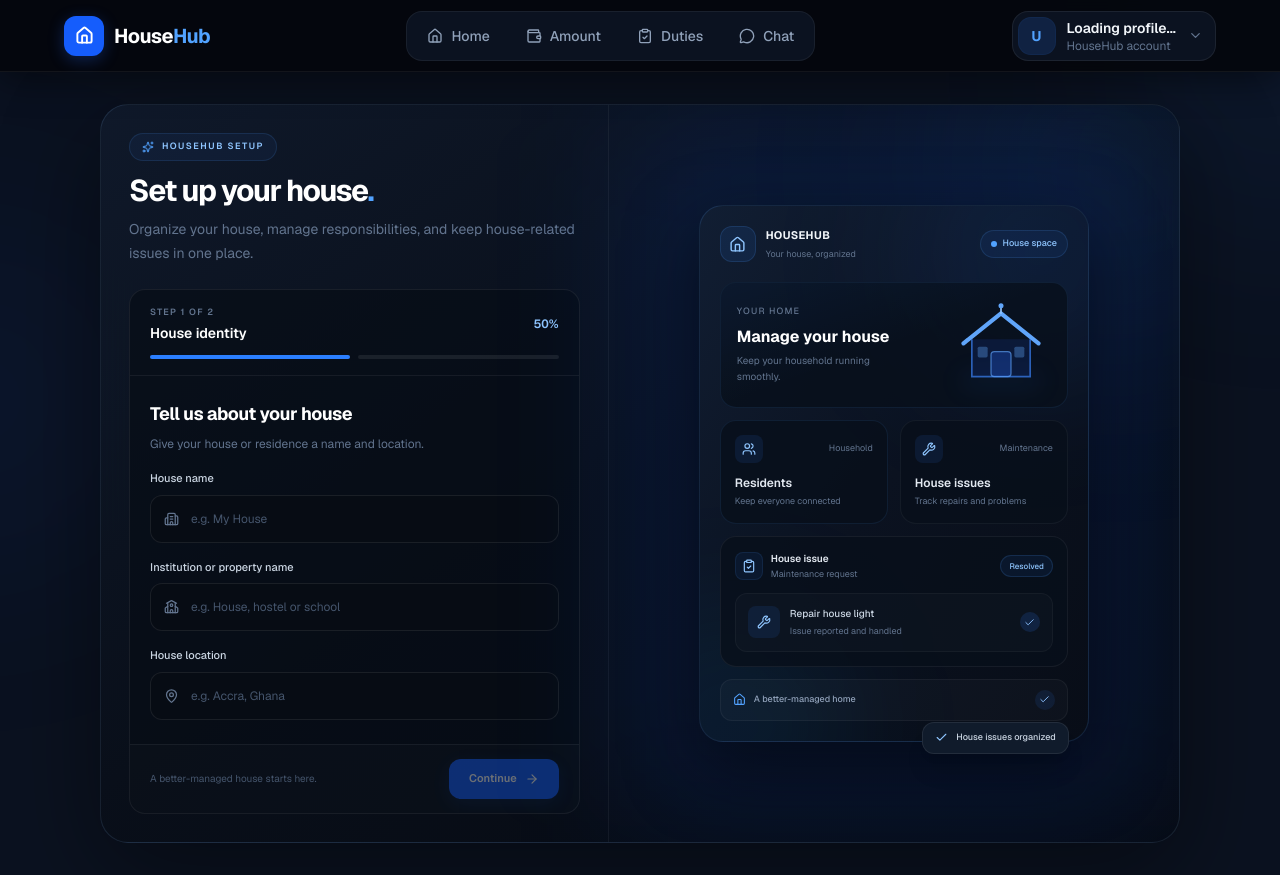
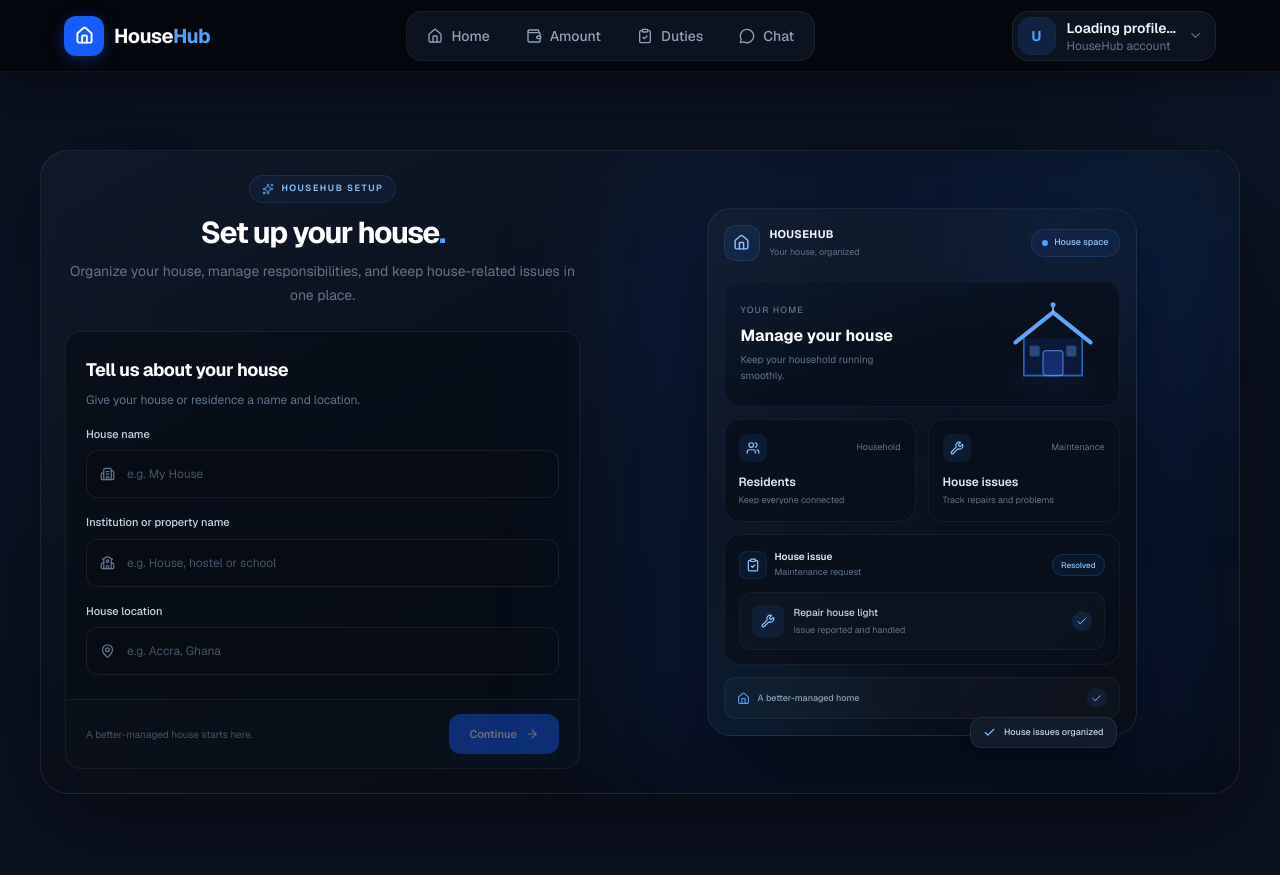
Before and after one commit to petersam6636-web/HouseHub, a Next.js app: page /home/create in a window 1280 px wide. Built offline with nearby package versions, Linux system fonts and the light colour scheme.

Commit message:
fix the design again

```diff
--- a/app/home/create/CreatePage.tsx
+++ b/app/home/create/CreatePage.tsx
@@ -39,17 +39,6 @@ const initialFormData: ProjectFormData = {
   start_date: "",
   academic_year: "",
 };
-
-const steps = [
-  {
-    title: "House identity",
-    description: "Let's start with the basic information about your house.",
-  },
-  {
-    title: "House details",
-    description: "Complete the details to finish setting up your house.",
-  },
-];
 
 const inputClass =
   "h-11 sm:h-12 w-full rounded-xl border border-white/[0.08] bg-[#070C14] pl-10 pr-4 text-xs text-white outline-none transition-all placeholder:text-slate-600 focus:border-blue-400/40 focus:ring-2 focus:ring-blue-500/[0.08]";
@@ -181,8 +170,6 @@ export default function CreateProject() {
     // id and created_at should be generated by the database.
   };
 
-  const activeStep = steps[step];
-
   return (
     <main
       ref={containerRef}
@@ -194,14 +181,14 @@ export default function CreateProject() {
         <div className="absolute right-[-10rem] top-[-6rem] h-80 w-80 rounded-full bg-blue-500/[0.06] blur-[110px]" />
       </div>
 
-      <div className="mx-auto w-full max-w-[1080px]">
+      <div className="mx-auto w-full max-w-[1200px]">
         {/* Shared form and illustration card */}
         <div className="relative overflow-hidden rounded-[1.75rem] border border-blue-300/[0.12] bg-gradient-to-br from-[#101A2B]/95 via-[#090F19]/95 to-[#070B12]/95 shadow-[0_28px_100px_rgba(0,0,0,0.42)] backdrop-blur-2xl md:grid md:grid-cols-[minmax(0,0.94fr)_minmax(0,1.06fr)]">
           <div className="pointer-events-none absolute -right-32 -top-32 hidden h-96 w-96 rounded-full bg-blue-500/[0.07] blur-[100px] md:block" />
 
           {/* LEFT: Form */}
-          <section className="relative min-w-0 p-4 sm:p-6 lg:p-7">
-            <div className="mb-5 text-center md:mb-6 md:text-left">
+          <section className="relative min-w-0 p-4 sm:p-6 lg:p-6">
+            <div className="mb-5 w-full text-center md:mb-6">
               <div className="mb-3 inline-flex items-center gap-2 rounded-full border border-blue-400/[0.13] bg-blue-500/[0.06] px-3 py-1.5">
                 <Sparkles size={12} className="text-blue-400" />
                 <span className="text-[9px] font-semibold uppercase tracking-[0.16em] text-blue-300">
@@ -214,7 +201,7 @@ export default function CreateProject() {
                 <span className="text-blue-400">.</span>
               </h1>
 
-              <p className="mx-auto mt-2 max-w-md text-xs leading-5 text-slate-500 sm:text-sm sm:leading-6 md:mx-0">
+              <p className="mx-auto mt-2 w-full text-xs leading-5 text-slate-500 sm:text-sm sm:leading-6">
                 Organize your house, manage responsibilities, and keep
                 house-related issues in one place.
               </p>
@@ -222,38 +209,6 @@ export default function CreateProject() {
 
             {/* Form card */}
             <div className="min-w-0 overflow-hidden rounded-2xl border border-white/[0.07] bg-[#070D16]/65">
-              {/* Progress */}
-              <div className="border-b border-white/[0.06] px-4 py-3.5 sm:px-5 sm:py-4">
-                <div className="flex items-center justify-between gap-4">
-                  <div>
-                    <p className="text-[9px] font-semibold uppercase tracking-[0.14em] text-slate-500">
-                      Step {step + 1} of 2
-                    </p>
-
-                    <h2 className="mt-1 text-sm font-semibold text-white">
-                      {activeStep.title}
-                    </h2>
-                  </div>
-
-                  <span className="text-xs font-semibold tabular-nums text-blue-300">
-                    {step === 0 ? "50%" : "100%"}
-                  </span>
-                </div>
-
-                <div className="mt-3 flex gap-2">
-                  <div
-                    className={`h-1 flex-1 rounded-full transition-all duration-300 ${
-                      step >= 0 ? "bg-blue-500" : "bg-white/[0.08]"
-                    }`}
-                  />
-                  <div
-                    className={`h-1 flex-1 rounded-full transition-all duration-300 ${
-                      step >= 1 ? "bg-blue-500" : "bg-white/[0.08]"
-                    }`}
-                  />
-                </div>
-              </div>
-
               <form onSubmit={handleSubmit}>
                 <div
                   ref={formContentRef}
@@ -536,11 +491,11 @@ export default function CreateProject() {
           </section>
 
           {/* RIGHT: House management illustration */}
-          <aside className="relative hidden min-w-0 items-center justify-center border-l border-white/[0.05] px-5 py-6 md:flex lg:px-7 lg:py-8">
+          <aside className="relative hidden min-w-0 items-center justify-center px-5 py-5 md:flex lg:px-7 lg:py-6">
             <div className="pointer-events-none absolute inset-4 rounded-[2.5rem] bg-blue-600/[0.13] blur-[65px]" />
 
-            <div ref={previewRef} className="relative w-full max-w-[390px]">
-              <div className="relative overflow-hidden rounded-3xl border border-blue-400/[0.15] bg-gradient-to-br from-[#111E33] via-[#0B1220] to-[#080D17] p-4 shadow-[0_25px_70px_rgba(0,0,0,0.5)] sm:p-5">
+            <div ref={previewRef} className="relative w-full max-w-[430px]">
+              <div className="relative overflow-hidden rounded-3xl border border-blue-400/[0.15] bg-gradient-to-br from-[#111E33] via-[#0B1220] to-[#080D17] p-3.5 shadow-[0_25px_70px_rgba(0,0,0,0.5)] sm:p-4">
                 {/* Illustration glows */}
                 <div className="pointer-events-none absolute -right-20 -top-20 h-64 w-64 rounded-full bg-blue-500/[0.12] blur-[70px]" />
                 <div className="pointer-events-none absolute -bottom-24 -left-20 h-56 w-56 rounded-full bg-sky-500/[0.08] blur-[65px]" />
```
